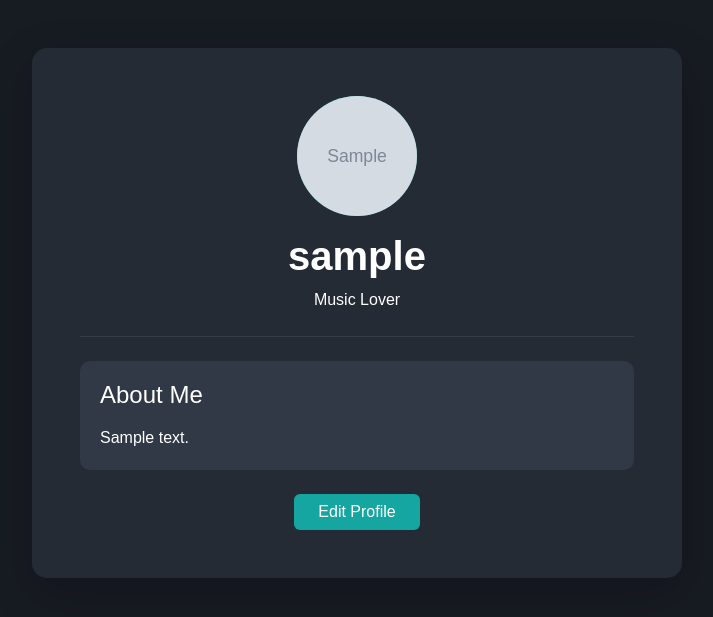
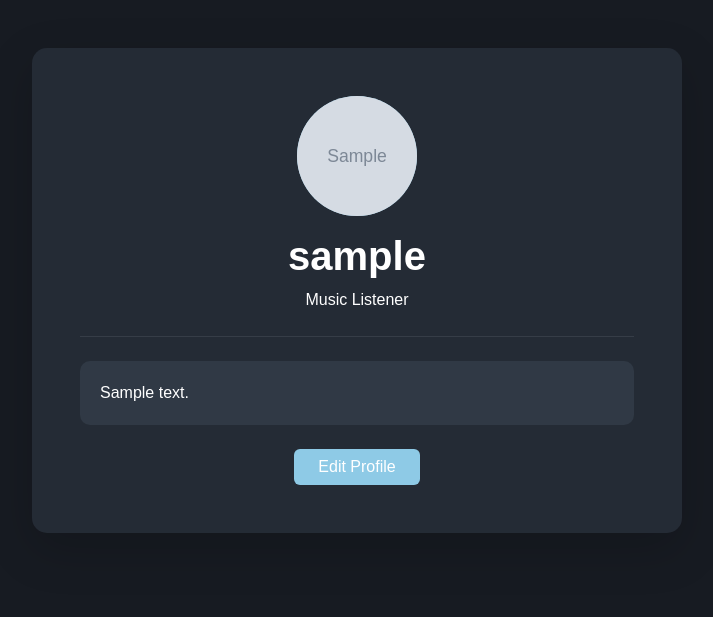
Before and after one commit to MelanieT2005/finalProject, a Django app: a page that uses finalProject/finalProjectApp/templates/finalProjectApp/profile.html in a window 1280 px wide. Shown: the top 617 px of the page, without its empty margins (283-996 px from the left). Run offline with Django 4.2, Linux system fonts and the light colour scheme; a user stored in the database is signed in; tables that the repository leaves empty hold one stand-in row (values such as "Sample post"); grey boxes marked "Sample" are stand-in pictures; some libraries are stand-ins or nearby versions.

Commit message:
Updated html colors/style

```diff
--- a/finalProject/finalProjectApp/templates/finalProjectApp/profile.html
+++ b/finalProject/finalProjectApp/templates/finalProjectApp/profile.html
@@ -7,8 +7,7 @@
     <title>{{ profile.user.username }}'s Profile</title>
 
     <!-- Bootstrap CSS -->
-    <link href="https://cdn.jsdelivr.net/npm/bootstrap@5.3.3/dist/css/bootstrap.min.css" rel="stylesheet">
-
+    <link href="https://cdn.jsdelivr.net/npm/bootstrap@6.0.0-alpha.1/dist/css/bootstrap.min.css" rel="stylesheet" integrity="sha384-B/GM4XqrwHnWXNOWMbloTmrYXZg10cakYGmpfsR/bbzQ6JAJI4ihuyADKLnBgrCe" crossorigin="anonymous">
     <style>
         body {
             background-color: #171b22;
@@ -26,7 +25,7 @@
         .profile-icon {
             width: 120px;
             height: 120px;
-            background-color: #16a6a1;
+            background-color: #8ECAE6;
             color: white;
             font-size: 40px;
             font-weight: bold;
@@ -46,14 +45,19 @@
         }
 
         .edit-button {
-            background-color: #16a6a1;
+            background-color: #8ECAE6;
             color: white;
             border: none;
         }
 
         .edit-button:hover {
-            background-color: #128782;
+            background-color: #6BB8E8;
             color: white;
+        }
+
+        .profile-card h1,
+        .profile-card p {
+            color: white !important;
         }
     </style>
 </head>
@@ -81,12 +85,11 @@
                     {{ profile.user.username }}
                 </h1>
 
-                <p class="text-white">Music Lover</p>
+                <p class="text-white">Music Listener</p>
 
                 <hr class="border-secondary my-4">
 
                 <div class="bio-section text-start">
-                    <h4 class="mb-3 text-white">About Me</h4>
 
                     {% if profile.bio %}
                         <p class="mb-0 text-white">{{ profile.bio }}</p>
```
Also changed, not shown: finalProject/finalProjectApp/templates/finalProjectApp/edit_profile.html (+31 -12 lines).
